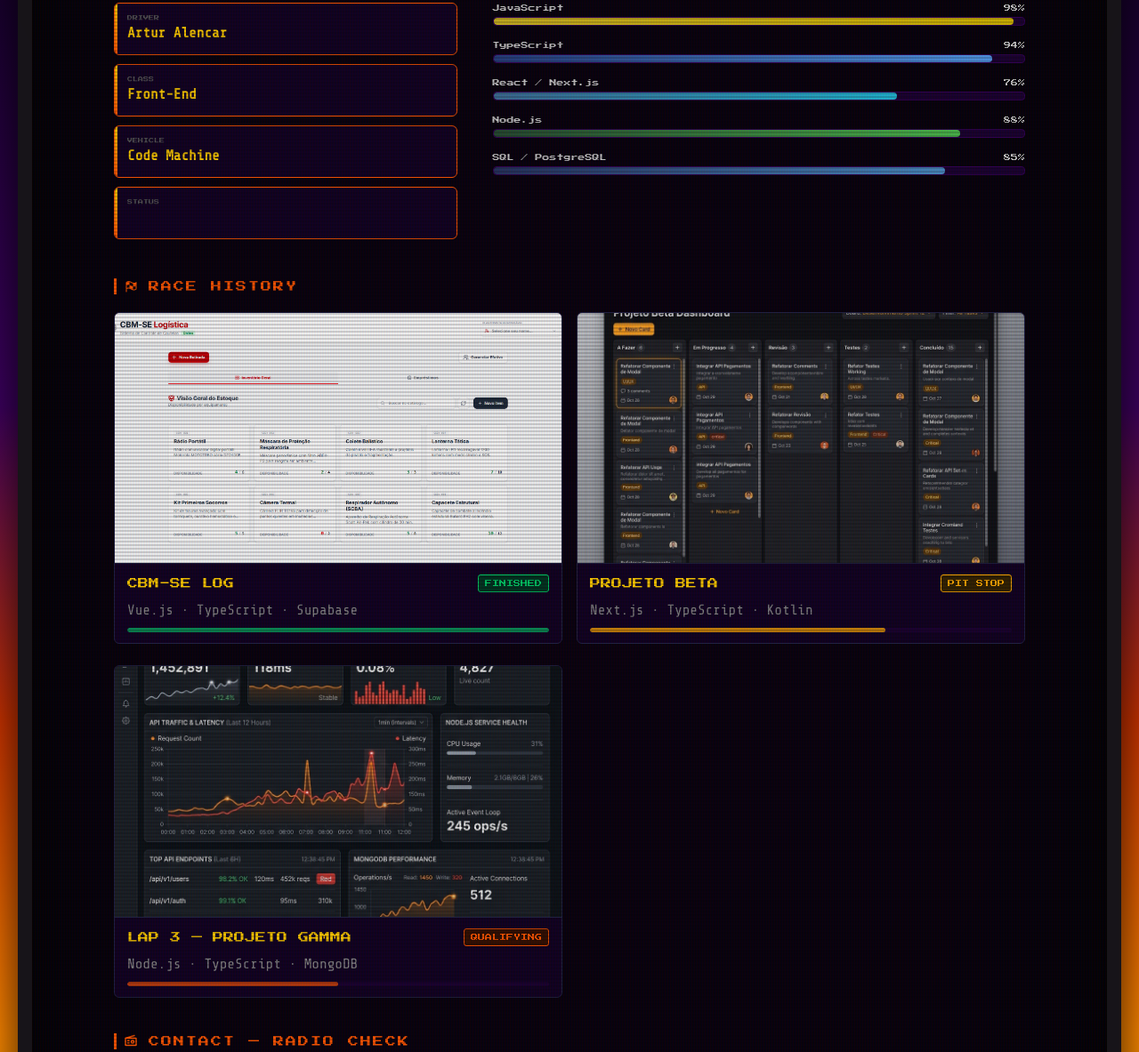
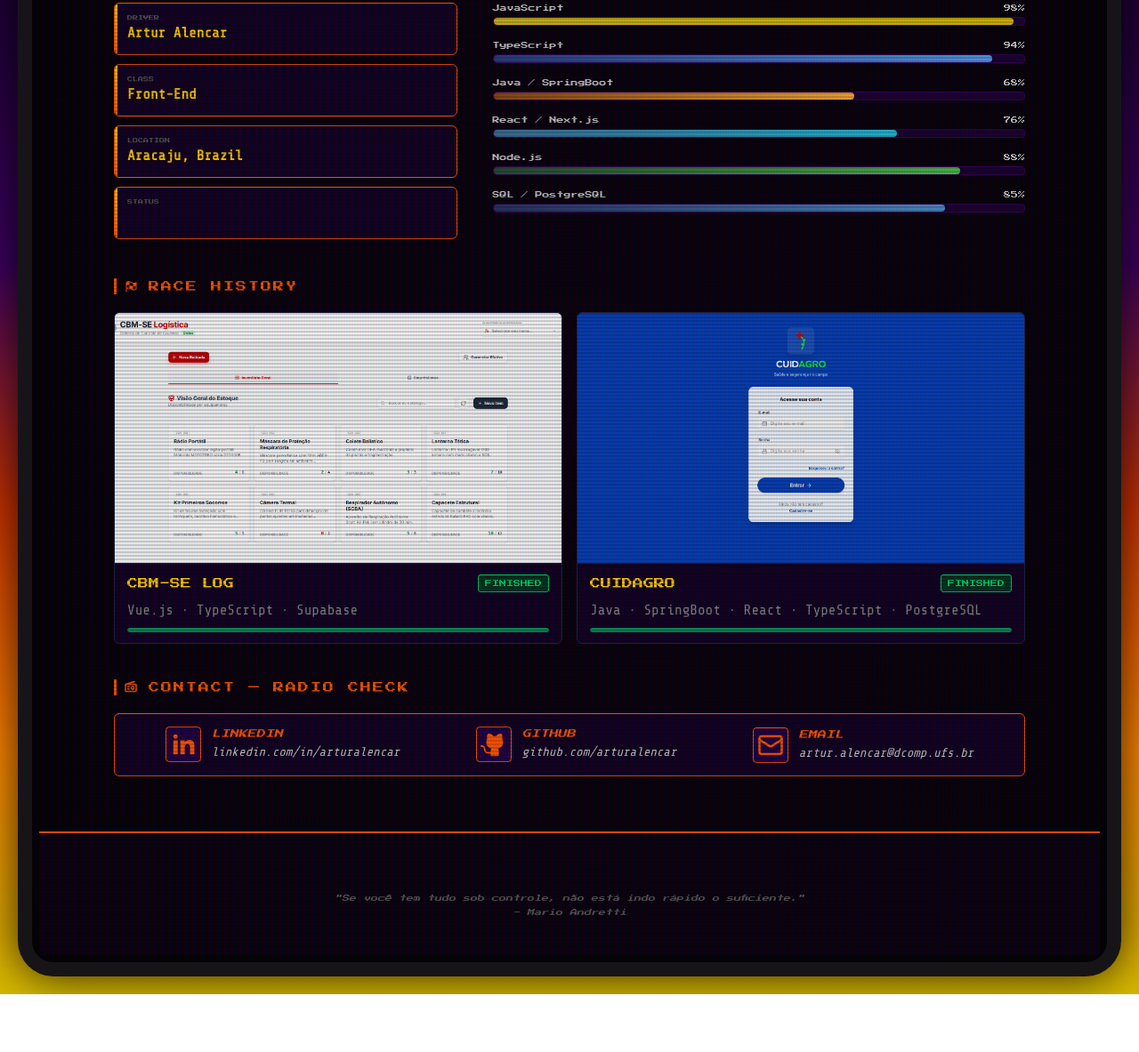
Before and after one commit to arturalencar/portfolio, a plain HTML site: page index.html in a window 1280 px wide. Shown: the part 250-1433 px from the top of the page at 89% size. After the commit the page ends 1368 px from the top, so only its background shows below. Drawn offline with nearby package versions, Linux system fonts and the light colour scheme.

Commit message:
feat: add dynamic project detail modal and update index for project management

```diff
--- a/index.html
+++ b/index.html
@@ -59,8 +59,8 @@
                                 <div class="stat-card__value">Front-End</div>
                             </div>
                             <div class="stat-card">
-                                <span class="stat-card__label">VEHICLE</span>
-                                <div class="stat-card__value">Code Machine</div>
+                                <span class="stat-card__label">LOCATION</span>
+                                <div class="stat-card__value">Aracaju, Brazil</div>
                             </div>
                             <div class="stat-card">
                                 <span class="stat-card__label">STATUS</span>
@@ -112,18 +112,18 @@
                                 ></div>
                             </div>
                         </div>
-                        <!-- <div class="fuel-bar">
+                        <div class="fuel-bar">
                             <div class="fuel-bar__header">
-                                <span class="fuel-bar__tech">Java</span>
-                                <span class="fuel-bar__pct">62%</span>
+                                <span class="fuel-bar__tech">Java / SpringBoot</span>
+                                <span class="fuel-bar__pct">68%</span>
                             </div>
                             <div class="fuel-bar__track">
                                 <div
                                     class="fuel-bar__fill fuel-bar__fill--java anim-fill-up"
-                                    style="width: 62%"
+                                    style="width: 68%"
                                 ></div>
                             </div>
-                        </div> -->
+                        </div>
                         <div class="fuel-bar">
                             <div class="fuel-bar__header">
                                 <span class="fuel-bar__tech"
@@ -227,35 +227,35 @@
                                 </div>
                             </div>
                         </article>
-                        <article class="project-card" data-project-id="beta">
+                        <article class="project-card" data-project-id="cuidagro">
                             <div class="project-card__image">
                                 <img
-                                    src="assets/images/project-beta.png"
-                                    alt="Screenshot do Projeto Beta"
+                                    src="assets/images/cuidagro/cuidagro-tela-login.png"
+                                    alt="Screenshot do CuidAgro"
                                     loading="lazy"
                                 />
                             </div>
                             <div class="project-card__body">
                                 <div class="project-card__header">
                                     <span class="project-card__name"
-                                        >PROJETO BETA</span
+                                        >CUIDAGRO</span
                                     >
-                                    <span class="badge badge--warning"
-                                        >PIT STOP</span
+                                    <span class="badge badge--success"
+                                        >FINISHED</span
                                     >
                                 </div>
                                 <div class="project-card__stack">
-                                    Next.js · TypeScript · Kotlin
+                                    Java · SpringBoot · React · TypeScript · PostgreSQL
                                 </div>
                                 <div class="project-card__bar">
                                     <div
                                         class="project-card__bar-fill anim-fill-up--slow"
-                                        style="width: 70%; background: #ffaa00c5"
+                                        style="width: 100%; background: #00cc66ab"
                                     ></div>
                                 </div>
                             </div>
                         </article>
-                        <article class="project-card" data-project-id="gamma">
+                        <!-- <article class="project-card" data-project-id="gamma">
                             <div class="project-card__image">
                                 <img
                                     src="assets/images/project-gamma.png"
@@ -282,7 +282,7 @@
                                     ></div>
                                 </div>
                             </div>
-                        </article>
+                        </article> -->
                     </div>
                 </section>
 
--- a/js/project-modal.js
+++ b/js/project-modal.js
@@ -33,37 +33,35 @@ const PROJECTS = [
         live: 'https://sistema-cautelas.vercel.app',
     },
     {
-        id: 'beta',
-        name: 'LAP 2 — PROJETO BETA',
-        badge: { text: 'PIT STOP', class: 'badge--warning' },
+        id: 'cuidagro',
+        name: 'CUIDAGRO',
+        badge: { text: 'FINISHED', class: 'badge--success' },
         description:
-            'Plataforma de gerenciamento de tarefas com quadro Kanban, notificações em tempo real e integração com APIs externas. Frontend em Next.js com TypeScript e backend em Kotlin, oferecendo tipagem forte de ponta a ponta.',
-        tech: ['Next.js', 'TypeScript', 'Kotlin', 'Prisma', 'WebSocket'],
+            'CuidAgro is a technological solution aimed at promoting health in rural areas, focusing on the prevention of diseases caused by exposure to pesticides. The system allows for integrated monitoring of farmers health, offering support for early diagnoses, generation of strategic reports, and decision-making by health professionals and public managers.',
+        tech: ['Java', 'SpringBoot', 'React', 'TypeScript', 'PostgreSQL'],
         images: [
-            'assets/images/project-beta.png',
-            'assets/images/project-beta.png',
-            'assets/images/project-beta.png',
+            'assets/images/cuidagro/cuidagro-tela-login.png',
         ],
-        progress: { value: 70, color: '#ffaa00c5', label: 'PIT STOP — 70%' },
-        repo: 'https://github.com/arturalencar/projeto-beta',
-        live: 'https://projeto-beta.vercel.app',
+        progress: { value: 100, color: '#00cc66ab', label: 'LAP COMPLETE — 100%' },
+        repo: 'https://github.com/raphamatoss/cuidagro',
+        live: 'https://cuidagro-xi.vercel.app/login',
     },
-    {
-        id: 'gamma',
-        name: 'LAP 3 — PROJETO GAMMA',
-        badge: { text: 'QUALIFYING', class: 'badge--danger' },
-        description:
-            'Dashboard de monitoramento de APIs em tempo real com gráficos de performance, alertas de uptime e métricas de latência. Construído com Node.js e MongoDB para alta escalabilidade e ingestão de dados em tempo real.',
-        tech: ['Node.js', 'TypeScript', 'MongoDB', 'Socket.IO', 'Chart.js'],
-        images: [
-            'assets/images/project-gamma.png',
-            'assets/images/project-gamma.png',
-            'assets/images/project-gamma.png',
-        ],
-        progress: { value: 50, color: '#ff5500b0', label: 'QUALIFYING — 50%' },
-        repo: 'https://github.com/arturalencar/projeto-gamma',
-        live: '',
-    },
+    // {
+    //     id: 'gamma',
+    //     name: 'LAP 3 — PROJETO GAMMA',
+    //     badge: { text: 'QUALIFYING', class: 'badge--danger' },
+    //     description:
+    //         'Dashboard de monitoramento de APIs em tempo real com gráficos de performance, alertas de uptime e métricas de latência. Construído com Node.js e MongoDB para alta escalabilidade e ingestão de dados em tempo real.',
+    //     tech: ['Node.js', 'TypeScript', 'MongoDB', 'Socket.IO', 'Chart.js'],
+    //     images: [
+    //         'assets/images/project-gamma.png',
+    //         'assets/images/project-gamma.png',
+    //         'assets/images/project-gamma.png',
+    //     ],
+    //     progress: { value: 50, color: '#ff5500b0', label: 'QUALIFYING — 50%' },
+    //     repo: 'https://github.com/arturalencar/projeto-gamma',
+    //     live: '',
+    // },
 ];
 
 // ── ÍCONES SVG ──────────────────────────────────────────────────────────────
```
Also changed, not shown: assets/images/cuidagro/cuidagro-tela-login.png (added), assets/images/project-alpha.png (deleted), assets/images/project-beta.png (deleted), assets/images/project-gamma.png (deleted).
